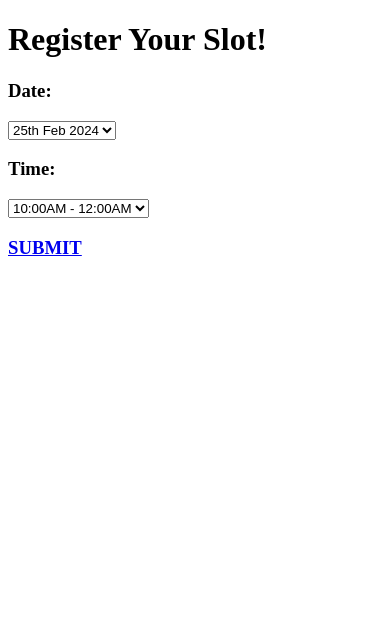
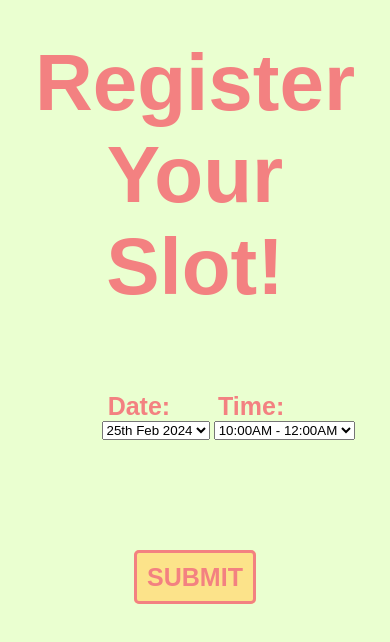
Before and after one commit to arjun-sir/DropDown-List, a plain HTML site: page index.html in a window 390 px wide. Drawn offline with Linux system fonts and the light colour scheme; the site is published under a folder, as on GitHub Pages, so addresses that start at the root find nothing.

Commit message:
basic changes for responsiveness issues

```diff
--- a/index.html
+++ b/index.html
@@ -5,7 +5,7 @@
     <meta http-equiv="X-UA-Compatible" content="IE=edge">
     <meta name="viewport" content="width=device-width, initial-scale=1.0">
     <title>Idhar Mat Dekh</title>
-    <link rel="stylesheet" href="/styles.css">
+    <link rel="stylesheet" href="styles.css">
 </head>
 <body>
     <div class="container">
@@ -29,7 +29,7 @@
             </select>
         </div>
         <div class="btn">
-            <a href="/works.html"><h3>SUBMIT</h3></a>
+            <a href="works.html"><h3>SUBMIT</h3></a>
         </div>
     </div>
 
--- a/styles.css
+++ b/styles.css
@@ -24,12 +24,14 @@ body {
   float: left;
   width: 20%;
   margin-left: 25%;
+  margin-right: 5%;
 }
 
 .time {
   float: right;
   width: 20%;
   margin-right: 25%;
+  margin-left: 5%;
 }
 
 .btn {
```
